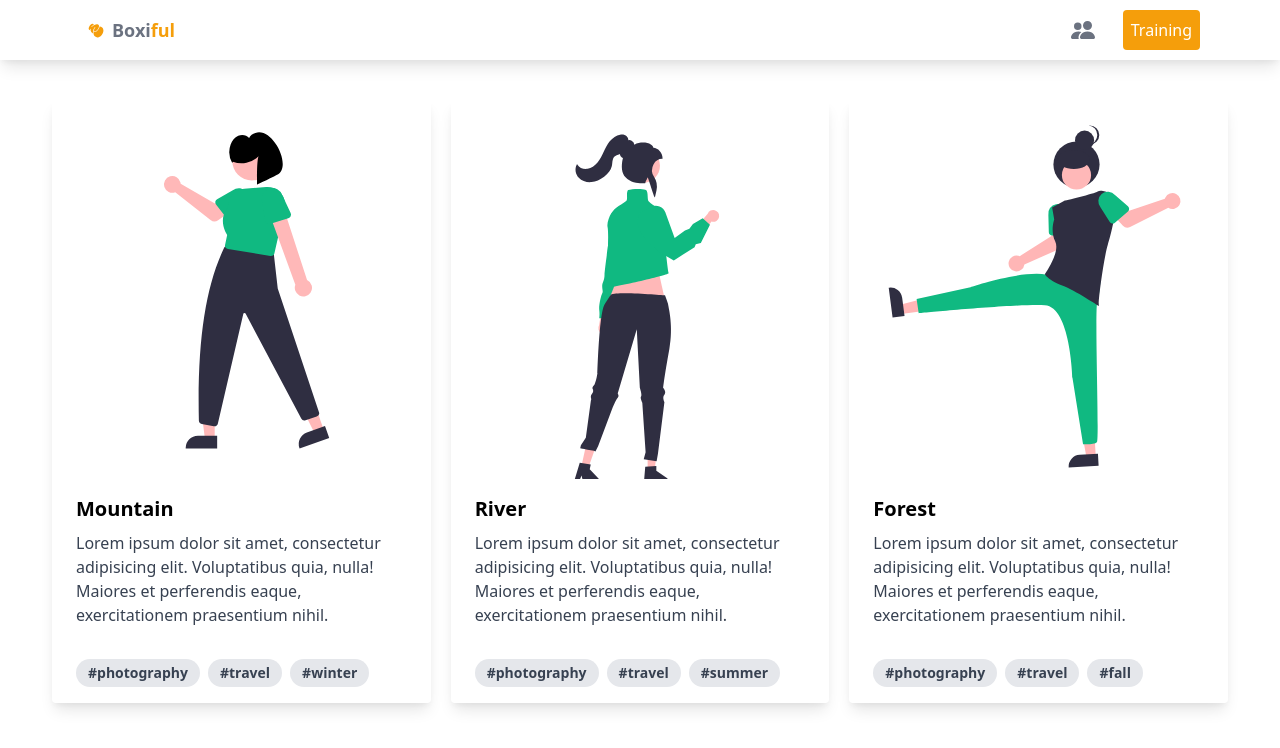
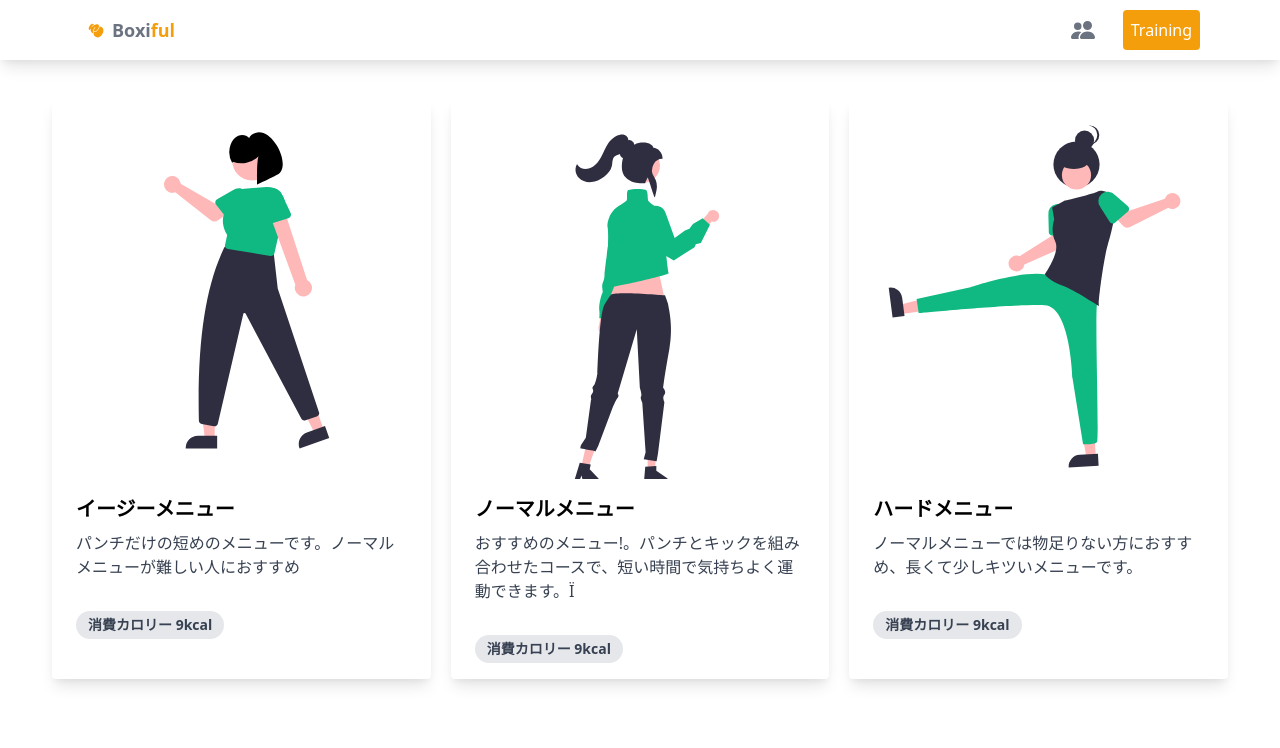
Before and after one commit to masato1230/boxiful, a React (Create React App) app: page / in a window 1280 px wide. Shown: the top 748 px of the page. Built offline with nearby package versions, Linux system fonts and the light colour scheme; what @mediapipe/pose would draw is missing.

Commit message:
Change sprit menu cards to MenuCard components

```diff
--- /dev/null
+++ b/src/components/Status/MenuCard.tsx
@@ -0,0 +1,27 @@
+import Menu from "../../state/menu";
+
+interface MenuCardProps {
+  menuThumbnail: string;
+  menu: Menu;
+}
+
+const MenuCard: React.FC<MenuCardProps> = ({ menuThumbnail, menu }) => {
+  return (
+    <div className="rounded overflow-hidden shadow-lg">
+        <img className="w-full" src={menuThumbnail} alt="Mountain" />
+        <div className="px-6 py-4">
+          <div className="font-bold text-xl mb-2">{menu.title}</div>
+          <p className="text-gray-700 text-base">
+            {menu.description}
+          </p>
+        </div>
+        <div className="px-6 pt-4 pb-2">
+          <span className="inline-block bg-gray-200 rounded-full px-3 py-1 text-sm font-semibold text-gray-700 mr-2 mb-2">
+            消費カロリー 9kcal
+          </span>
+        </div>
+      </div>
+  )
+}
+
+export default MenuCard;
--- a/src/components/Status/MenuCards.tsx
+++ b/src/components/Status/MenuCards.tsx
@@ -1,80 +1,19 @@
 import easyMenuIcon from '../../images/easyMenuIcon.svg';
 import normalMenuIcon from '../../images/normalMenuIcon.svg';
 import hardMenuIcon from '../../images/hardMenuIcon.svg';
+import MenuCard from './MenuCard';
+import { EasyMenu, NormalMenu, HardMenu } from '../../state';
 
 const MenuCards = () => {
   return (
     <div className="p-10 grid grid-cols-1 sm:grid-cols-1 md:grid-cols-3 lg:grid-cols-3 xl:grid-cols-3 gap-5">
       {/* <!--Card 1--> */}
-      <div className="rounded overflow-hidden shadow-lg">
-        <img className="w-full" src={easyMenuIcon} alt="Mountain" />
-        <div className="px-6 py-4">
-          <div className="font-bold text-xl mb-2">Mountain</div>
-          <p className="text-gray-700 text-base">
-            Lorem ipsum dolor sit amet, consectetur adipisicing elit.
-            Voluptatibus quia, nulla! Maiores et perferendis eaque,
-            exercitationem praesentium nihil.
-          </p>
-        </div>
-        <div className="px-6 pt-4 pb-2">
-          <span className="inline-block bg-gray-200 rounded-full px-3 py-1 text-sm font-semibold text-gray-700 mr-2 mb-2">
-            #photography
-          </span>
-          <span className="inline-block bg-gray-200 rounded-full px-3 py-1 text-sm font-semibold text-gray-700 mr-2 mb-2">
-            #travel
-          </span>
-          <span className="inline-block bg-gray-200 rounded-full px-3 py-1 text-sm font-semibold text-gray-700 mr-2 mb-2">
-            #winter
-          </span>
-        </div>
-      </div>
+      <MenuCard menu={EasyMenu} menuThumbnail={easyMenuIcon} />
       {/* <!--Card 2--> */}
-      <div className="rounded overflow-hidden shadow-lg">
-        <img className="w-full" src={normalMenuIcon} alt="River" />
-        <div className="px-6 py-4">
-          <div className="font-bold text-xl mb-2">River</div>
-          <p className="text-gray-700 text-base">
-            Lorem ipsum dolor sit amet, consectetur adipisicing elit.
-            Voluptatibus quia, nulla! Maiores et perferendis eaque,
-            exercitationem praesentium nihil.
-          </p>
-        </div>
-        <div className="px-6 pt-4 pb-2">
-          <span className="inline-block bg-gray-200 rounded-full px-3 py-1 text-sm font-semibold text-gray-700 mr-2 mb-2">
-            #photography
-          </span>
-          <span className="inline-block bg-gray-200 rounded-full px-3 py-1 text-sm font-semibold text-gray-700 mr-2 mb-2">
-            #travel
-          </span>
-          <span className="inline-block bg-gray-200 rounded-full px-3 py-1 text-sm font-semibold text-gray-700 mr-2 mb-2">
-            #summer
-          </span>
-        </div>
-      </div>
+      <MenuCard menu={NormalMenu} menuThumbnail={normalMenuIcon} />
 
       {/* <!--Card 3--> */}
-      <div className="rounded overflow-hidden shadow-lg">
-        <img className="w-full" src={hardMenuIcon} alt="Forest" />
-        <div className="px-6 py-4">
-          <div className="font-bold text-xl mb-2">Forest</div>
-          <p className="text-gray-700 text-base">
-            Lorem ipsum dolor sit amet, consectetur adipisicing elit.
-            Voluptatibus quia, nulla! Maiores et perferendis eaque,
-            exercitationem praesentium nihil.
-          </p>
-        </div>
-        <div className="px-6 pt-4 pb-2">
-          <span className="inline-block bg-gray-200 rounded-full px-3 py-1 text-sm font-semibold text-gray-700 mr-2 mb-2">
-            #photography
-          </span>
-          <span className="inline-block bg-gray-200 rounded-full px-3 py-1 text-sm font-semibold text-gray-700 mr-2 mb-2">
-            #travel
-          </span>
-          <span className="inline-block bg-gray-200 rounded-full px-3 py-1 text-sm font-semibold text-gray-700 mr-2 mb-2">
-            #fall
-          </span>
-        </div>
-      </div>
+      <MenuCard menu={HardMenu} menuThumbnail={hardMenuIcon} />
     </div>
   );
 };
--- a/src/components/Status/Status.tsx
+++ b/src/components/Status/Status.tsx
@@ -1,7 +1,7 @@
 import { useEffect } from 'react';
 import { useActions } from '../../hooks/useActions';
 import { useTypedSelector } from '../../hooks/useTypedSelector';
-import { createInstructionsFromMenu, EasyMenu, NormalMenu } from '../../state';
+import { createInstructionsFromMenu, EasyMenu, HardMenu, NormalMenu } from '../../state';
 import MenuCards from './MenuCards';
 
 const Status = () => {
--- a/src/state/menu.ts
+++ b/src/state/menu.ts
@@ -16,6 +16,8 @@ export default interface Menu {
   timeLimit: number;
   numOfInstructions: number;
   instructionTypes: Instruction[];
+  approximateCalorieConsumption: number;
+  durationInMinutes: number;
 }
 
 export const createInstructionsFromMenu = (menu: Menu) => {
@@ -31,7 +33,7 @@ export const createInstructionsFromMenu = (menu: Menu) => {
 };
 
 export const EasyMenu: Menu = {
-  title: '簡単メニュー',
+  title: 'イージーメニュー',
   description:
     'パンチだけの短めのメニューです。ノーマルメニューが難しい人におすすめ',
   timeLimit: 1000,
@@ -42,6 +44,8 @@ export const EasyMenu: Menu = {
     RightHandLeftPunch,
     RightHandRightPunch,
   ],
+  approximateCalorieConsumption: 9,
+  durationInMinutes: 1,
 };
 
 export const NormalMenu: Menu = {
@@ -60,6 +64,8 @@ export const NormalMenu: Menu = {
     RightLegLeftKick,
     RightLegRightKick,
   ],
+  approximateCalorieConsumption: 15,
+  durationInMinutes: 2,
 };
 
 export const HardMenu: Menu = {
@@ -78,4 +84,6 @@ export const HardMenu: Menu = {
     RightLegLeftKick,
     RightLegRightKick,
   ],
+  approximateCalorieConsumption: 30,
+  durationInMinutes: 3,
 };
```
